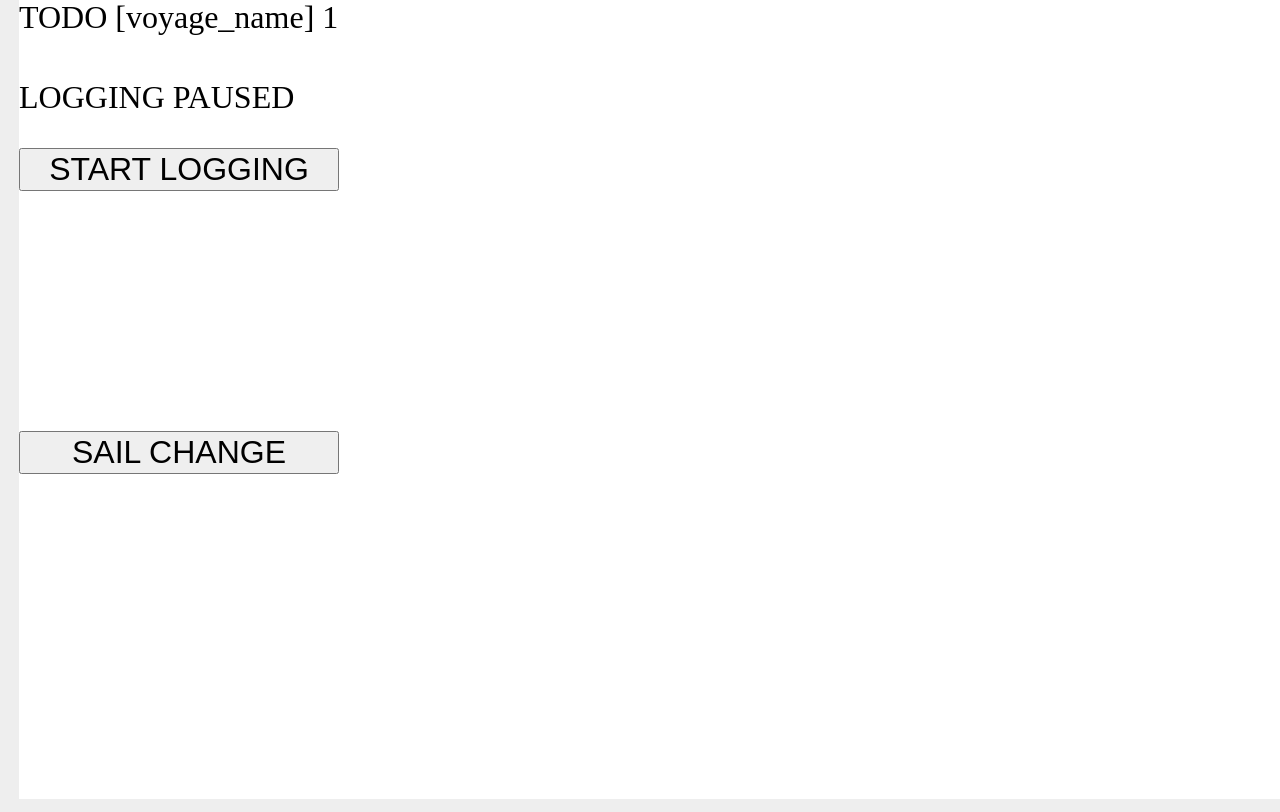
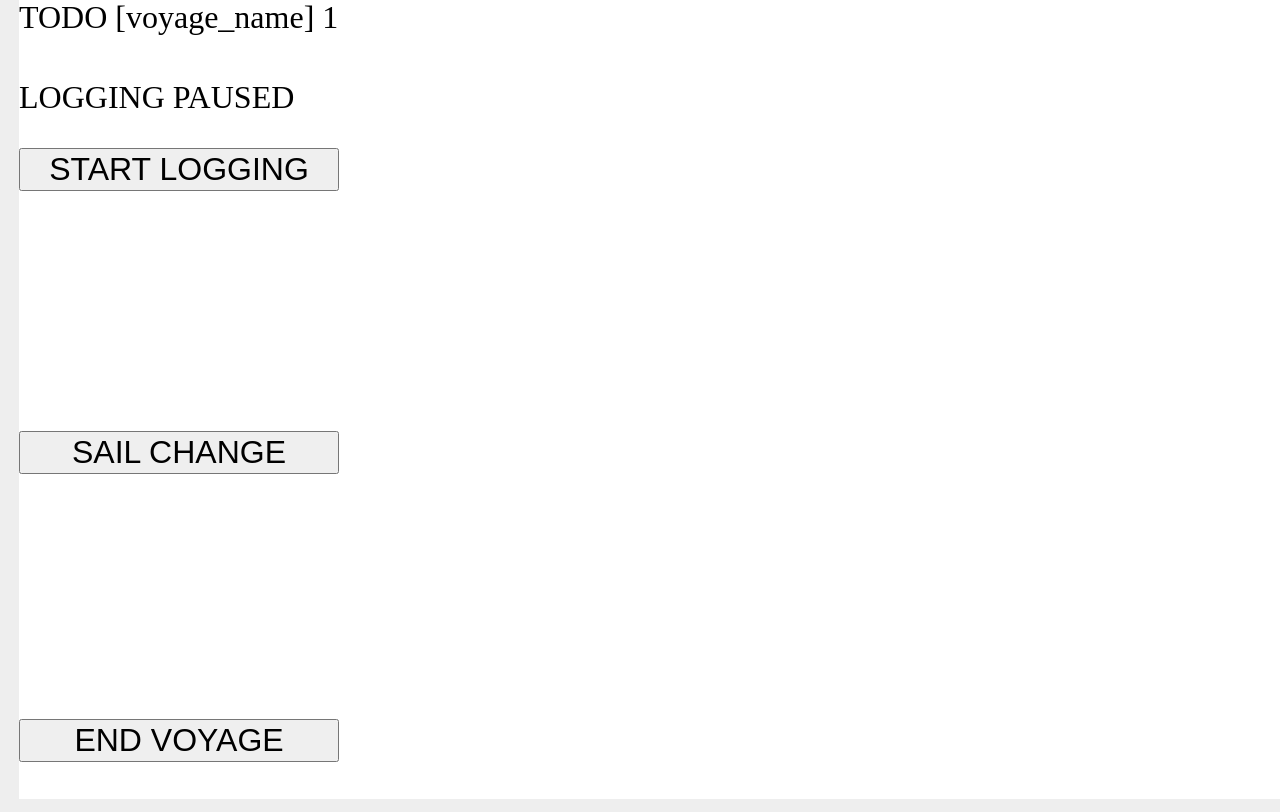
Before and after one commit to Stu-emhTrade/sailmate, a Flask app: template sailmate/templates/index.html in a window 1280 px wide. Shown: the part 20-832 px from the top of the page. Run offline with Flask 2, Linux system fonts and the light colour scheme; the template is opened without the code that fills it: most values are stand-ins (such as "Sample title", 1, 10 or a date in 2020).

Commit message:
added end voyage with confirm button

```diff
--- a/sailmate/app.py
+++ b/sailmate/app.py
@@ -75,7 +75,7 @@ def create_app(
     @app.route("/voyage/end", methods=['POST'])  # unsure on whether v_id should be an endpoint param rather than from
     # or request field. Aim for consistency with sail wardrobe & logger
     def end_voyage():
-        set_logging_flag(app_db_conn, value=False)  # refactor to use log/stop endpoint
+        set_logging_flag(app_db_conn, value=False)  # todo refactor to use log/stop endpoint
 
         voyage_id = request.form.get('voyage_id', type=int)
         if not voyage_id:
--- a/sailmate/static/style.css
+++ b/sailmate/static/style.css
@@ -40,7 +40,7 @@ select {font-size: xx-large}
 .index_wrapper{
     height: 100%;
     display: grid;
-    grid-template-rows: 0.1fr 0.4fr 0.4fr;
+    grid-template-rows: 0.1fr 0.4fr 0.4fr 0.1fr;
 }
 .logger_status_wrapper{
     height: 100%;
--- a/sailmate/templates/index.html
+++ b/sailmate/templates/index.html
@@ -37,6 +37,12 @@
                 <p><input type = "submit" value = "SAIL CHANGE" /></p>
             </form>
         </div>
+        <div class="end_voyage_wrapper">
+            <form action = "{{ url_for('end_voyage') }}"  method = "POST" onsubmit="return confirm('End Voyage?');">
+                <input type="hidden" name="voyage_id" value={{voyage_id}}
+                <p><input type = "submit" value = "END VOYAGE" /></p>
+            </form>
+        </div>
     </div>
 </body>
 </html>
```
